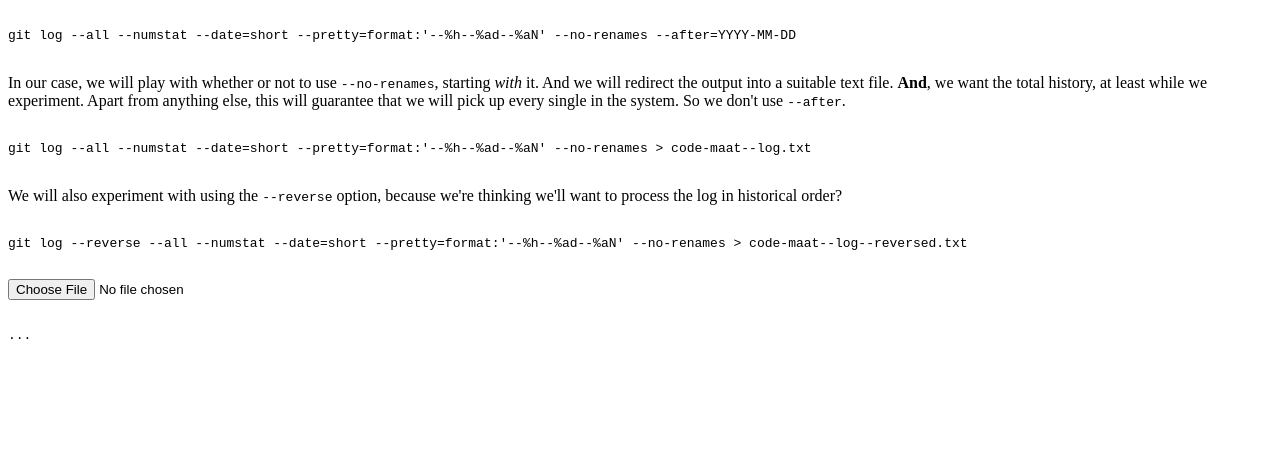
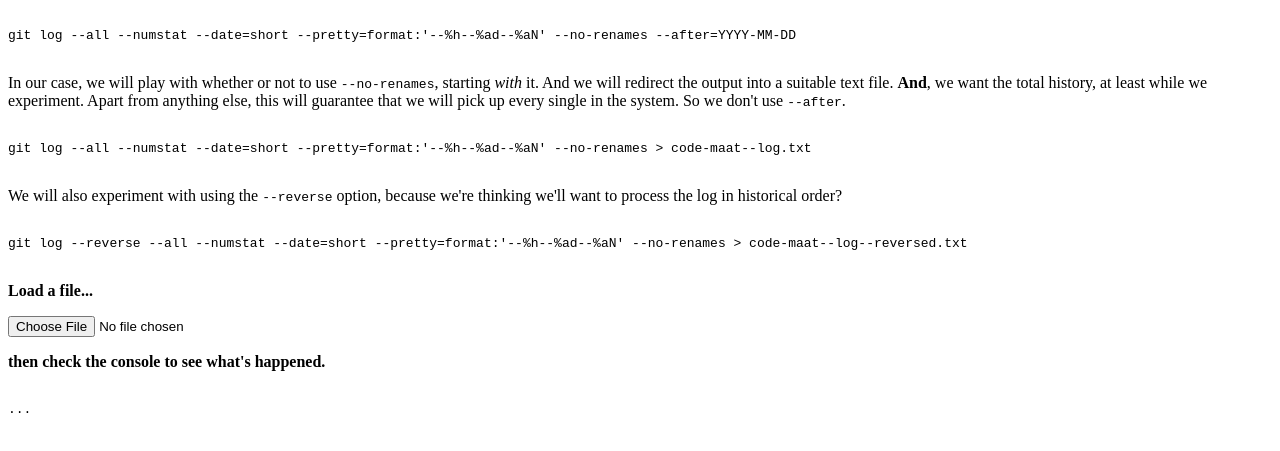
Before and after one commit to ayeseeem/desipartart, a plain HTML site: page site/index.html in a window 1280 px wide. Shown: the part 87-538 px from the top of the page. Drawn offline with Linux system fonts and the light colour scheme.

Commit message:
Add minimal instructions on how to use

```diff
--- a/site/index.html
+++ b/site/index.html
@@ -103,7 +103,12 @@ git log --all --numstat --date=short --pretty=format:'--%h--%ad--%aN' --no-renam
 git log --reverse --all --numstat --date=short --pretty=format:'--%h--%ad--%aN' --no-renames > code-maat--log--reversed.txt
   </code></pre>
 
+  <p><strong>Load a file...</strong></p>
+
   <input type='file' accept='text/plain' onchange='openFile(event)'><br>
+
+  <p><strong>then check the console to see what's happened.</strong></p>
+
   <pre><code id='output'>
 ...
   </code></pre>
```
